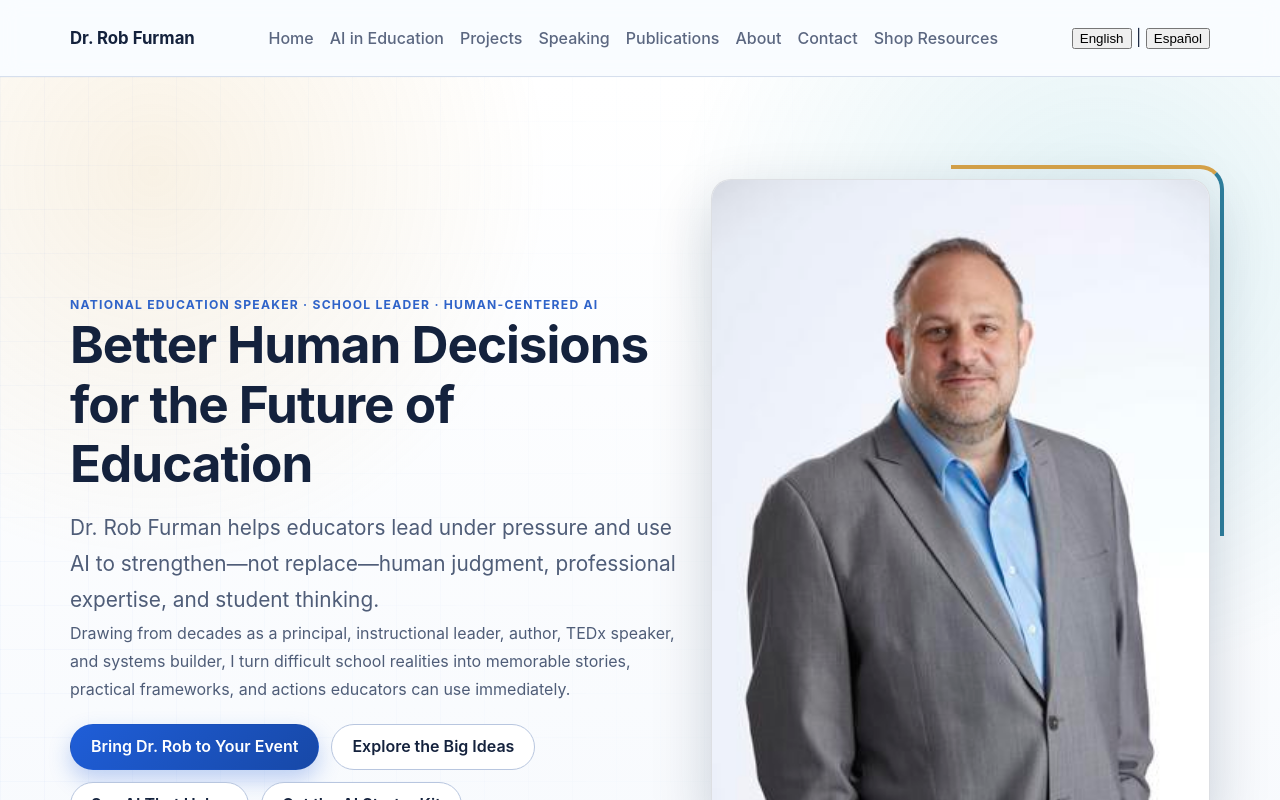
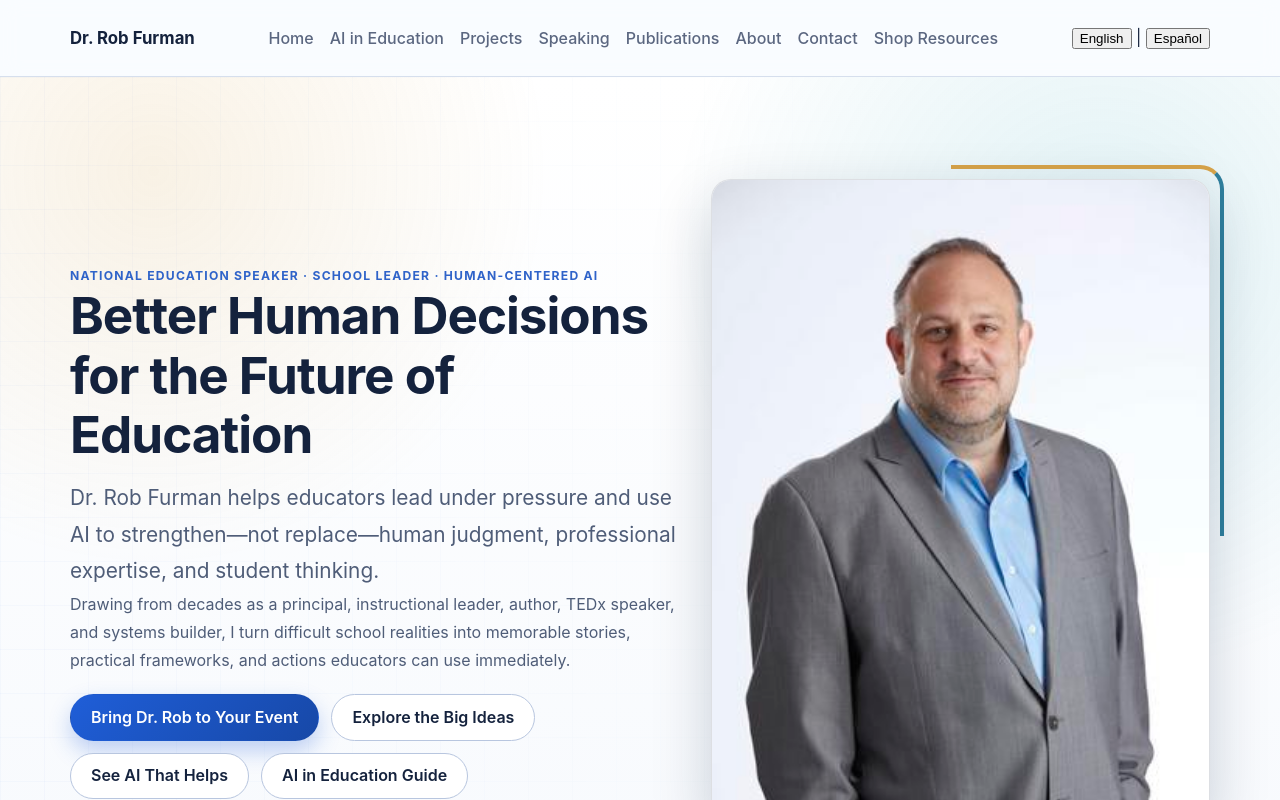
Before and after one commit to DrRobF/rob-furman-portfolio, a Next.js app: page / in a window 1280 px wide. Shown: the top 800 px of the page. Built offline with nearby package versions, Linux system fonts and the light colour scheme.

Commit message:
Link AI education guide from app/page.js

```diff
--- a/app/page.js
+++ b/app/page.js
@@ -167,6 +167,9 @@ export default function HomePage() {
               </Link>
               <Link href={VIC_URL} className="button secondary">
                 See AI That Helps
+              </Link>
+              <Link href="/ai-in-education" className="button secondary">
+                AI in Education Guide
               </Link>
               <a
                 href={PRINCIPAL_AI_KIT_URL}
```
